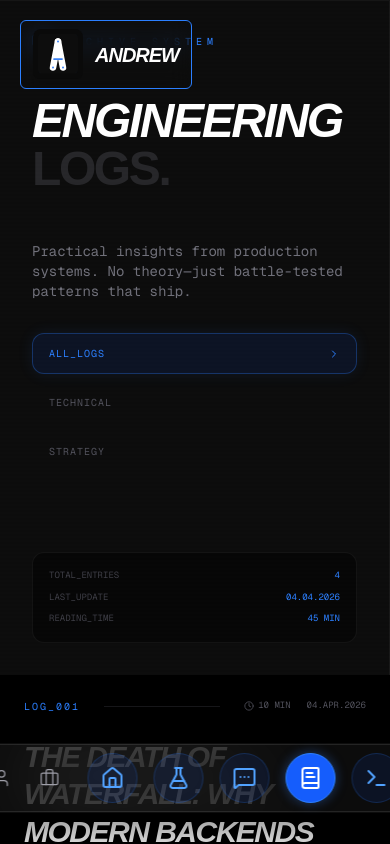
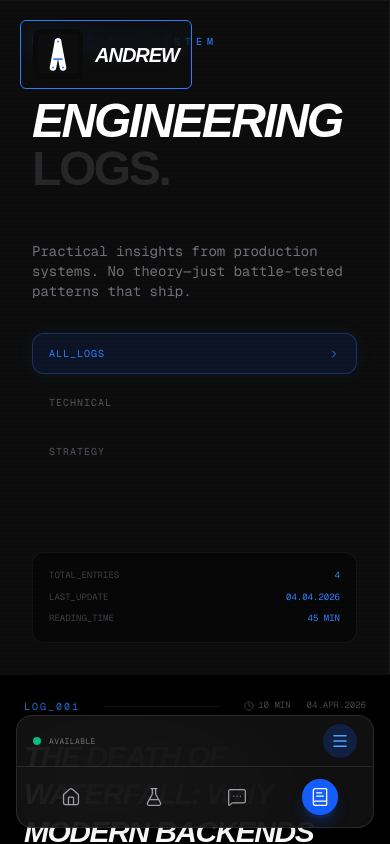
Before and after one commit to andrewanuga/portfolio, a Next.js app: page /blog in a window 390 px wide. Shown: the top 844 px of the page. Built offline with nearby package versions, Linux system fonts and the light colour scheme.

Commit message:
latest clining of codes and updating, nav bar made responsive

```diff
--- a/components/navbar.tsx
+++ b/components/navbar.tsx
@@ -1,6 +1,6 @@
 "use client";
 
-import React, { useState } from "react";
+import React, { useState, useEffect } from "react";
 import { motion, AnimatePresence } from "framer-motion";
 import {
   Home,
@@ -12,7 +12,9 @@ import {
   FlaskConical,
   MessageSquareMore,
   BookText,
-  SquareUser
+  SquareUser,
+  Menu,
+  X
 } from "lucide-react";
 import Link from "next/link";
 import { cn } from "@/components/lib/utils";
@@ -23,30 +25,60 @@ const navItems = [
   { name: "Projects", icon: Briefcase, href: "#projects" },
 ];
 
-const pageNav=[
-  { name: "Home", icon: <Home />, to: "/" },
-  { name: "Lab", icon : <FlaskConical />, to: "/lab"},
-  { name: "Connect", icon: <MessageSquareMore />, to: "/connect" },
-  { name: "Blog", icon: <BookText />, to: "/blog" },
-  { name: "Project", icon: <Terminal />, to: "/project" },
-  { name: "Contact", icon: <SquareUser />, to: "/contact" },
-]
+const pageNav = [
+  { name: "Home", icon: Home, to: "/" },
+  { name: "Lab", icon: FlaskConical, to: "/lab" },
+  { name: "Connect", icon: MessageSquareMore, to: "/connect" },
+  { name: "Blog", icon: BookText, to: "/blog" },
+  { name: "Project", icon: Terminal, to: "/project" },
+  { name: "Contact", icon: SquareUser, to: "/contact" },
+];
 
 export default function NavBar() {
-
   const [hovered, setHovered] = useState<string | null>(null);
+  const [isMobileMenuOpen, setIsMobileMenuOpen] = useState(false);
+  const [isMobile, setIsMobile] = useState(false);
   const pathname = usePathname();
 
+  // Check if mobile on mount and window resize
+  useEffect(() => {
+    const checkMobile = () => {
+      setIsMobile(window.innerWidth < 768);
+    };
+
+    checkMobile();
+    window.addEventListener('resize', checkMobile);
+
+    return () => window.removeEventListener('resize', checkMobile);
+  }, []);
+
+  // Close mobile menu when route changes
+  useEffect(() => {
+    setIsMobileMenuOpen(false);
+  }, [pathname]);
+
+  // Prevent body scroll when mobile menu is open
+  useEffect(() => {
+    if (isMobileMenuOpen) {
+      document.body.style.overflow = 'hidden';
+    } else {
+      document.body.style.overflow = 'unset';
+    }
+    return () => {
+      document.body.style.overflow = 'unset';
+    };
+  }, [isMobileMenuOpen]);
+
+  // Desktop Navigation (Original Design)
+  if (!isMobile) {
     return (
-    <nav className="fixed bottom-8 left-1/2 -translate-x-1/2 z-100 px-4">
-      {/* THE DOCK CONTAINER */}
+      <nav className="fixed bottom-8 left-1/2 -translate-x-1/2 z-[100] px-4">
         <motion.nav
           initial={{ y: 100, opacity: 0 }}
           animate={{ y: 0, opacity: 1 }}
           transition={{ delay: 1, duration: 0.8, type: "spring", stiffness: 100 }}
           className="flex items-center gap-2 p-2 bg-[#121212]/70 backdrop-blur-2xl rounded-full border border-white/10 shadow-[0_20px_50px_rgba(0,0,0,0.5)] ring-1 ring-white/5"
         >
-
           {/* SYSTEM STATUS INDICATOR (Left Side) */}
           <div className="flex items-center gap-2 px-4 border-r border-white/10 mr-2 group cursor-help">
             <div className="relative flex h-2 w-2">
@@ -77,16 +109,14 @@ export default function NavBar() {
                       initial={{ opacity: 0, y: 10, scale: 0.9 }}
                       animate={{ opacity: 1, y: -45, scale: 1 }}
                       exit={{ opacity: 0, y: 10, scale: 0.9 }}
-                    className="absolute left-1/2 -translate-x-1/2 px-3 py-1 bg-blue-600 text-white text-[10px] font-bold uppercase tracking-tighter rounded-md shadow-lg pointer-events-none"
+                      className="absolute left-1/2 -translate-x-1/2 px-3 py-1 bg-blue-600 text-white text-[10px] font-bold uppercase tracking-tighter rounded-md shadow-lg pointer-events-none whitespace-nowrap"
                     >
                       {item.name}
-                    {/* Tooltip Arrow */}
                       <div className="absolute top-full left-1/2 -translate-x-1/2 border-4 border-transparent border-t-blue-600" />
                     </motion.div>
                   )}
                 </AnimatePresence>
 
-              {/* ACTIVE GLOW (Optional logic for active state) */}
                 {hovered === item.name && (
                   <motion.div
                     layoutId="nav-glow"
@@ -98,7 +128,8 @@ export default function NavBar() {
             ))}
           </div>
 
-        {/* TERMINAL SHORTCUT (Right Side) */}
+          {/* PAGE NAVIGATION LINKS (Right Side) */}
+          <div className="flex items-center gap-1">
             {pageNav.map((item) => {
               const isActive = pathname === item.to;
               return (
@@ -106,17 +137,177 @@ export default function NavBar() {
                   key={item.name}
                   href={item.to}
                   className={cn(
-                "ml-2 p-3 rounded-full border transition-all duration-500",
+                    "p-3 rounded-full border transition-all duration-500",
                     isActive
                       ? "bg-blue-600 border-blue-500 text-white shadow-[0_0_12px_rgba(59,130,246,0.4)]"
                       : "bg-blue-600/10 border-blue-500/20 text-blue-400 hover:bg-blue-600 hover:text-white"
                   )}
                 >
-              {item.icon}
+                  <item.icon size={20} strokeWidth={1.5} />
                 </Link>
               );
             })}
+          </div>
         </motion.nav>
       </nav>
     );
   }
+
+  // Mobile Navigation (Bottom Dock + Slide-out Menu)
+  return (
+    <>
+      {/* Mobile Bottom Navigation Bar */}
+      <nav className="fixed bottom-0 left-0 right-0 z-[100] px-4 pb-4 pt-2">
+        <motion.div
+          initial={{ y: 100, opacity: 0 }}
+          animate={{ y: 0, opacity: 1 }}
+          transition={{ delay: 0.5, duration: 0.5 }}
+          className="bg-[#121212]/90 backdrop-blur-2xl rounded-2xl border border-white/10 shadow-[0_-10px_30px_rgba(0,0,0,0.3)]"
+        >
+          {/* Status Bar */}
+          <div className="flex items-center justify-between px-4 py-2 border-b border-white/10">
+            <div className="flex items-center gap-2">
+              <div className="relative flex h-2 w-2">
+                <span className="animate-ping absolute inline-flex h-full w-full rounded-full bg-emerald-400 opacity-75"></span>
+                <span className="relative inline-flex rounded-full h-2 w-2 bg-emerald-500"></span>
+              </div>
+              <span className="text-[8px] font-mono text-zinc-500 uppercase tracking-wider">
+                Available
+              </span>
+            </div>
+            <button
+              onClick={() => setIsMobileMenuOpen(true)}
+              className="p-2 rounded-full bg-blue-600/20 text-blue-400"
+            >
+              <Menu size={18} />
+            </button>
+          </div>
+
+          {/* Quick Action Icons */}
+          <div className="flex items-center justify-around p-3">
+            {pageNav.slice(0, 4).map((item) => {
+              const isActive = pathname === item.to;
+              return (
+                <Link
+                  key={item.name}
+                  href={item.to}
+                  className={cn(
+                    "p-2 rounded-full transition-all duration-300",
+                    isActive
+                      ? "bg-blue-600 text-white shadow-lg shadow-blue-600/30"
+                      : "text-zinc-400 hover:text-white"
+                  )}
+                >
+                  <item.icon size={20} strokeWidth={1.5} />
+                </Link>
+              );
+            })}
+          </div>
+        </motion.div>
+      </nav>
+
+      {/* Mobile Slide-out Menu */}
+      <AnimatePresence>
+        {isMobileMenuOpen && (
+          <>
+            {/* Backdrop */}
+            <motion.div
+              initial={{ opacity: 0 }}
+              animate={{ opacity: 1 }}
+              exit={{ opacity: 0 }}
+              onClick={() => setIsMobileMenuOpen(false)}
+              className="fixed inset-0 bg-black/80 backdrop-blur-sm z-[150]"
+            />
+
+            {/* Menu Panel */}
+            <motion.div
+              initial={{ x: "100%" }}
+              animate={{ x: 0 }}
+              exit={{ x: "100%" }}
+              transition={{ type: "spring", damping: 25, stiffness: 200 }}
+              className="fixed right-0 top-0 bottom-0 w-[280px] bg-[#121212] border-l border-white/10 shadow-2xl z-[200] flex flex-col"
+            >
+              {/* Header */}
+              <div className="flex items-center justify-between p-6 border-b border-white/10">
+                <div>
+                  <span className="text-[8px] font-mono text-blue-500 uppercase tracking-[0.3em]">Menu</span>
+                  <h3 className="text-lg font-bold text-white mt-1">Navigation</h3>
+                </div>
+                <button
+                  onClick={() => setIsMobileMenuOpen(false)}
+                  className="p-2 rounded-full bg-white/5 hover:bg-white/10 transition-colors"
+                >
+                  <X size={20} />
+                </button>
+              </div>
+
+              {/* Navigation Items */}
+              <div className="flex-1 overflow-y-auto p-4 space-y-6">
+                {/* Page Navigation Section */}
+                <div>
+                  <span className="text-[9px] font-mono text-zinc-600 uppercase tracking-wider block mb-3">Pages</span>
+                  <div className="space-y-1">
+                    {pageNav.map((item) => {
+                      const isActive = pathname === item.to;
+                      return (
+                        <Link
+                          key={item.name}
+                          href={item.to}
+                          onClick={() => setIsMobileMenuOpen(false)}
+                          className={cn(
+                            "flex items-center gap-3 px-4 py-3 rounded-xl transition-all duration-300",
+                            isActive
+                              ? "bg-blue-600/20 text-blue-500 border border-blue-500/30"
+                              : "text-zinc-400 hover:bg-white/5 hover:text-white"
+                          )}
+                        >
+                          <item.icon size={18} strokeWidth={1.5} />
+                          <span className="text-sm font-medium">{item.name}</span>
+                          {isActive && (
+                            <div className="ml-auto w-1.5 h-1.5 rounded-full bg-blue-500" />
+                          )}
+                        </Link>
+                      );
+                    })}
+                  </div>
+                </div>
+
+                {/* Scroll Section */}
+                <div>
+                  <span className="text-[9px] font-mono text-zinc-600 uppercase tracking-wider block mb-3">Scroll To</span>
+                  <div className="space-y-1">
+                    {navItems.map((item) => (
+                      <a
+                        key={item.name}
+                        href={item.href}
+                        onClick={() => setIsMobileMenuOpen(false)}
+                        className="flex items-center gap-3 px-4 py-3 rounded-xl text-zinc-400 hover:bg-white/5 hover:text-white transition-all duration-300"
+                      >
+                        <item.icon size={18} strokeWidth={1.5} />
+                        <span className="text-sm font-medium">{item.name}</span>
+                      </a>
+                    ))}
+                  </div>
+                </div>
+              </div>
+
+              {/* Footer */}
+              <div className="p-6 border-t border-white/10">
+                <div className="flex items-center gap-3 p-3 rounded-xl bg-white/5">
+                  <div className="relative flex h-2 w-2">
+                    <span className="animate-ping absolute inline-flex h-full w-full rounded-full bg-emerald-400 opacity-75"></span>
+                    <span className="relative inline-flex rounded-full h-2 w-2 bg-emerald-500"></span>
+                  </div>
+                  <div>
+                    <p className="text-[9px] font-mono text-emerald-500 uppercase tracking-wider">Ready_For_Work</p>
+                    <p className="text-[8px] text-zinc-600 mt-0.5">Available for freelance & contracts</p>
+                  </div>
+                </div>
+              </div>
+            </motion.div>
+          </>
+        )}
+      </AnimatePresence>
+    </>
+  );
+}
```
Lines whose indentation alone changed are shown as unchanged.
